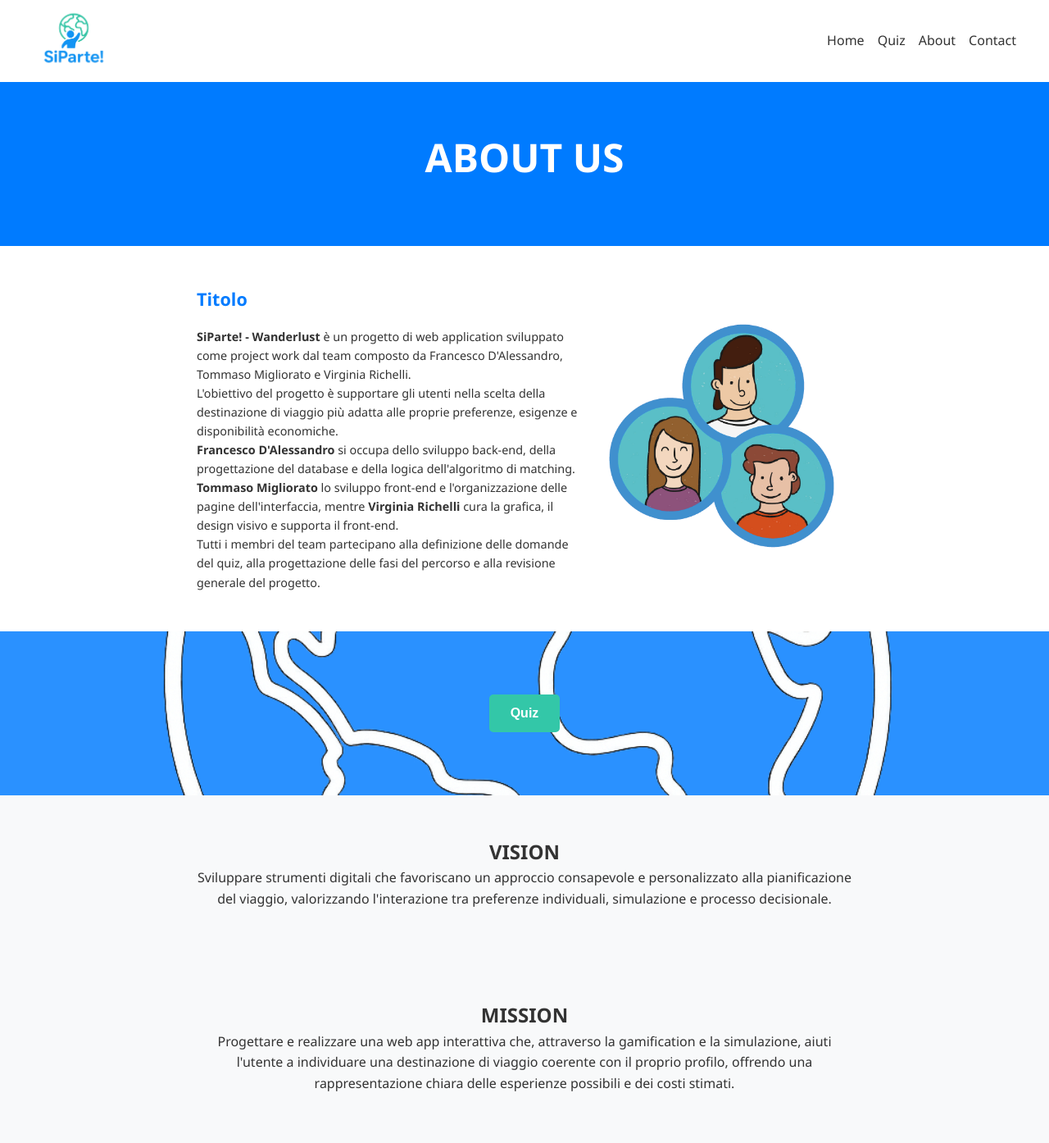
After one commit to LOZDALE/si_parte_webapp, a PHP site: page /Front-end/About_us.html in a window 1280 px wide. The commit adds this page. Shown: the whole page at 82% size. Run offline with PHP 8.4, Linux system fonts and the light colour scheme.

Commit message:
creazione nuove pagine (contact e about) + modifiche homepage + inserimento immagini

```diff
--- /dev/null
+++ b/Front-end/About_us.html
@@ -0,0 +1,67 @@
+<!DOCTYPE html>
+<html lang="it">
+<head>
+    <meta charset="UTF-8">
+    <meta name="viewport" content="width=device-width, initial-scale=1.0">
+    <title>About_Us</title>
+    <link rel="stylesheet" href="Style.css">
+</head>
+<body>
+    <header>
+      <nav class="navbar">
+        <div class="container">
+          <div class="logo">
+            <img src="/Front-end/img/Logo.png" />
+          </div>
+          <ul class="nav-links">
+            <li><a href="Homepage.html">Home</a></li>
+            <li><a href="#quiz">Quiz</a></li>
+            <li><a href="About_us.html">About</a></li>
+            <li><a href="Contact.html">Contact</a></li>
+          </ul>
+        </div>
+      </nav>
+    </header>
+
+    <main>
+      <section class="about-us">
+        <div class="container">
+          <h1>ABOUT US</h1>
+        </div>
+      </section>
+
+      <section class="about-section">
+        <div class="about-us-container">
+        <div class="about-us-text">
+            <h2>Titolo</h2>
+            <p>
+                <b>SiParte! - Wanderlust </b>è un progetto di web application sviluppato come project work dal team composto da Francesco D'Alessandro, Tommaso Migliorato e Virginia Richelli.</p><p> L'obiettivo del progetto è supportare gli utenti nella scelta della destinazione di viaggio più adatta alle proprie preferenze, esigenze e disponibilità economiche.</p>
+
+<p><b>Francesco D'Alessandro</b> si occupa dello sviluppo back-end, della progettazione del database e della logica dell'algoritmo di matching. <b>Tommaso Migliorato </b> lo sviluppo front-end e l'organizzazione delle pagine dell'interfaccia, mentre <b>Virginia Richelli</b> cura la grafica, il design visivo e supporta il front-end.</p> <p>Tutti i membri del team partecipano alla definizione delle domande del quiz, alla progettazione delle fasi del percorso e alla revisione generale del progetto.</p>
+        </div>
+
+        <div class="about-us-image">
+            <img src="/Front-end/img/foto about us.png">
+
+        </div>
+    </div>
+      </section>
+      <section class="section-cta" style="background-image: url(/Front-end/img/ChatGPT\ Image\ 13\ gen\ 2026\,\ 19_45_43.png); background-size: cover; background-position: center;">
+        <div><button class="btn btn-secondary" href="Homepage.html">Quiz</button></div>
+      </section>
+      <section class="info">
+        <div class="container">
+          <h2>VISION</h2>
+          <p style="font-size: 1em;">
+            Sviluppare strumenti digitali che favoriscano un approccio consapevole e personalizzato alla pianificazione del viaggio, valorizzando l'interazione tra preferenze individuali, simulazione e processo decisionale.</p>
+        </div>
+      </section>
+      <section class="info">
+        <div class="container">
+          <h2>MISSION</h2>
+          <p style="font-size: 1em;">
+            Progettare e realizzare una web app interattiva che, attraverso la gamification e la simulazione, aiuti l'utente a individuare una destinazione di viaggio coerente con il proprio profilo, offrendo una rappresentazione chiara delle esperienze possibili e dei costi stimati.</p>
+        </div>
+      </section>
+</body>
+</html>
--- a/Front-end/Style.css
+++ b/Front-end/Style.css
@@ -5,7 +5,7 @@
 }
 
 body {
-    font-family: 'Segoe UI', Tahoma, Geneva, Verdana, sans-serif;
+  font-family: "Montserrat", "Segoe UI", Tahoma, Geneva, Verdana, sans-serif;
   line-height: 1.6;
   color: #333;
   background-color: #f8f9fa;
@@ -17,21 +17,21 @@ html {
 
 .container {
   max-width: 1200px;
+  margin-top: 0;
   margin: 0 auto;
-    padding: 0 20px;
+  padding: 0 0;
 }
 
 header {
   background-color: #fff;
   box-shadow: 0 2px 5px rgba(0, 0, 0, 0.1);
-    position: top;
   top: 0;
   z-index: 1000;
-    max-height: 1000px;
+  height: 100;
 }
 
 .navbar {
-    padding: 1rem 0;
+  padding-top: 0;
 }
 
 .navbar .container {
@@ -47,8 +47,9 @@ header {
 }
 
 .logo img {
-    height: 220px;
-    width: 220px;
+  display: block;
+  height: auto;
+  width: 100px;
 }
 
 .nav-links {
@@ -70,7 +71,6 @@ header {
 
 .btn {
   padding: 0.75rem 1.5rem;
-    border: none;
   border-radius: 5px;
   font-size: 1rem;
   cursor: pointer;
@@ -81,27 +81,62 @@ header {
 .btn-primary {
   background-color: #007bff;
   color: white;
+  border: solid 2px #007bff;
 }
 
 .btn-primary:hover {
-    background-color: #0056b3;
+  background-color: #fff;
+  color: #007bff;
+  border: solid 2px #007bff;
   transform: translateY(-2px);
 }
 
 .btn-secondary {
-    background-color: #6c757d;
+  background-color: #33c7a8;
   color: white;
+  border: solid 2px #33c7a8;
 }
 
 .btn-secondary:hover {
-    background-color: #545b62;
+  background-color: #fff;
+  color: #33c7a8;
+  border: solid 2px #33c7a8;
 }
 
 .hero {
   background: linear-gradient(135deg, #007bff 0%, #0056b3 100%);
   color: white;
-    padding: 6rem 0;
+  padding: 0;
   text-align: center;
+}
+.about-us {
+display: flex;
+  background: #007bff;
+  color: white;
+  height: 200px;
+  padding: 0;
+  text-align: center;
+  align-items: center;
+}
+
+.section-cta {
+display: flex;
+  background: #2a91ff;
+  color: white;
+  height: 200px;
+  padding: 0;
+  text-align: center;
+  justify-content: center;
+  align-items: center;
+}
+
+
+.quiz-logo {
+  color: white;
+  padding: 0;
+  margin: 0;
+  text-align: center;
+  border: 0;
 }
 
 .hero .container {
@@ -111,7 +146,7 @@ header {
   justify-content: center;
 }
 
-.hero h1 {
+.about-us h1 {
   font-size: 3rem;
   margin-bottom: 1rem;
 }
@@ -121,11 +156,40 @@ header {
   margin-bottom: 2rem;
 }
 
+.hero img {
+  max-width: 400px;
+}
+
 .hero .btn {
   width: fit-content;
 }
 
+.info .container {
+  display: flex;
+  flex-direction: column;
+  align-items: center;
+  justify-content: center;
+}
+
+.info div {
+  padding-top: 50px;
+  padding-bottom: 50px;
+}
+.info h1 {
+  text-align: center;
+  color: black;
+  margin-bottom: 15px;
+}
+
+.info p {
+  text-align: center;
+  max-width: 800px;
+  margin-bottom: 10px;
+  font-size: 1.2em;
+}
+
 .quiz-section {
+  background-color: #33c7a8;
   padding: 3rem 0;
   min-height: 60vh;
 }
@@ -140,7 +204,9 @@ header {
 
 #startBtn {
   margin-bottom: 2rem;
+  border-radius: 20px;
 }
+
 
 .quiz-container {
   background: white;
@@ -315,14 +381,40 @@ header {
 
 .about-section {
   padding: 3rem 0;
-    background-color: white;
-    margin: 2rem 0;
-    border-radius: 10px;
+  background-color: #fff;
+}
+
+.about-section2 {
+  padding: 3rem 0;
+  background-color: #007bff;
 }
 
 .about-section h2 {
   color: #007bff;
   margin-bottom: 1rem;
+}
+
+.about-us-container{
+    background-color: #fff;
+    max-width: 800px;
+            margin: 0 auto;
+            display: flex;
+            gap: 20px;
+            align-items: center;
+}
+.about-us-text{
+    width: 60%;
+    font-size: 0.9em;
+}
+
+.about-us-image{
+    width: 40%;
+}
+
+.about-us-image img{
+    width: 100%;
+            height: auto;
+            display: block;
 }
 
 footer {
```
Also changed, not shown: Front-end/Contact.html (added, +12 -0 lines), Front-end/Homepage.html (+50 -18 lines), Front-end/img/ChatGPT Image 13 gen 2026, 12_43_39.png (added), Front-end/img/ChatGPT Image 13 gen 2026, 12_58_56.png (added), Front-end/img/ChatGPT Image 13 gen 2026, 19_45_43.png (added), Front-end/img/Logo.png (renamed from Front-end/Logo.png), Front-end/img/Logo_tagliato.png (added), Front-end/img/SiParte! - Mondo.png (added), Front-end/img/SiParte! - Persona.png (added), Front-end/img/SiParte! - PersonaVerde2.png (added), Front-end/img/SiParteBianco.png (added), Front-end/img/foto about us.png (added). Lines whose indentation alone changed are shown as unchanged.
